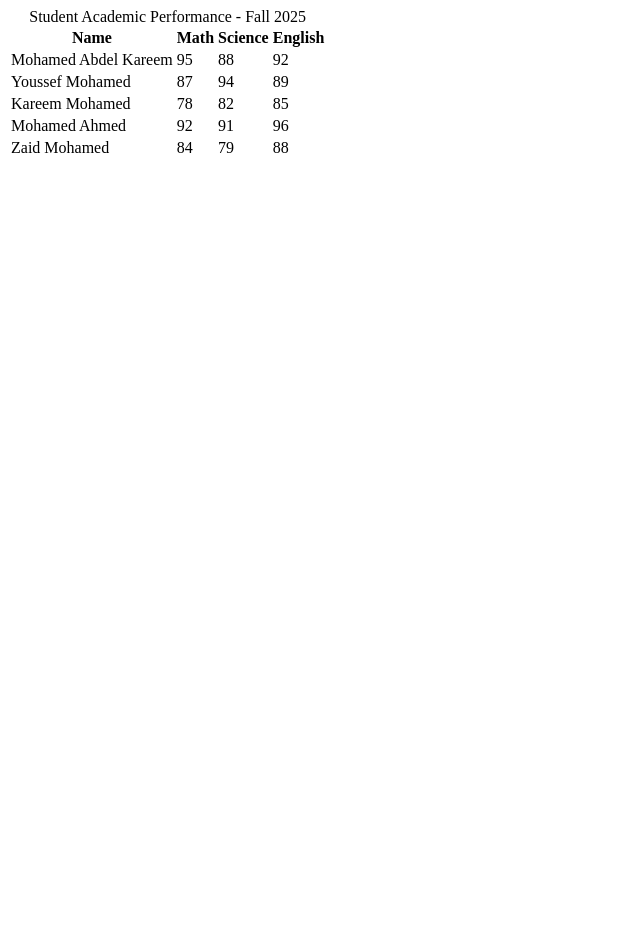
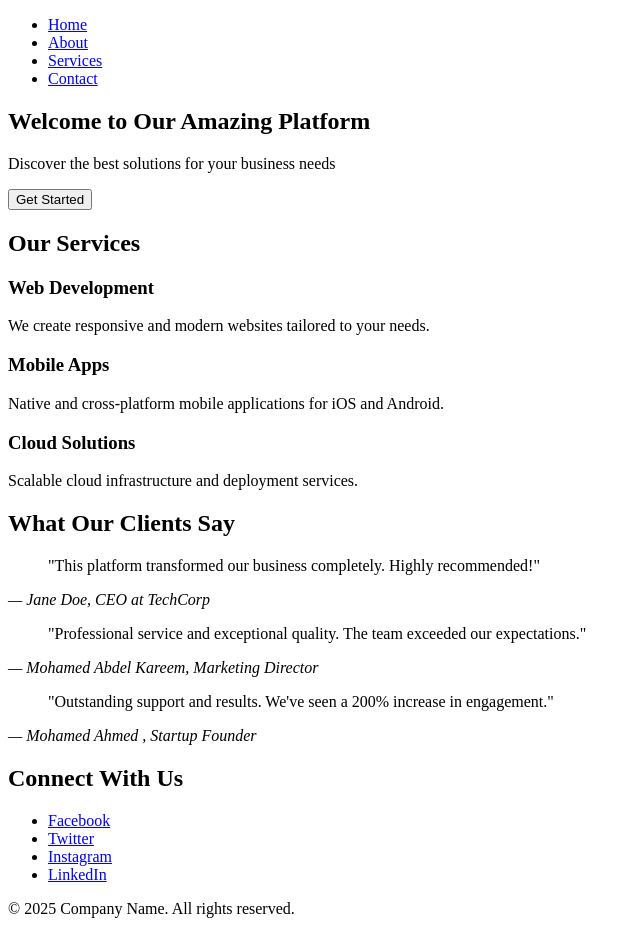
Before and after one commit to Mohamd-Abdelkreem/DEPI, a plain HTML site: page Assignment 1/index.html in a window 1280 px wide. Shown: the whole page, without its empty margins (0-641 px from the left). Before the commit the page ends 800 px from the top, so only its background shows below. Drawn offline with Linux system fonts and the light colour scheme.

Commit message:
Task 3: Add initial landing page HTML structure.

```diff
--- a/Assignment 1/index.html
+++ b/Assignment 1/index.html
@@ -3,55 +3,109 @@
   <head>
     <meta charset="UTF-8" />
     <meta name="viewport" content="width=device-width, initial-scale=1.0" />
-    <title>Student Grades Table</title>
+    <title>Landing Page</title>
   </head>
   <body>
+    <!-- Navbar -->
+    <header>
+      <nav>
+        <ul>
+          <li><a href="#home">Home</a></li>
+          <li><a href="#about">About</a></li>
+          <li><a href="#services">Services</a></li>
+          <li><a href="#contact">Contact</a></li>
+        </ul>
+      </nav>
+    </header>
+
     <main>
-      <table>
-        <caption>
-          Student Academic Performance - Fall 2025
-        </caption>
-        <thead>
-          <tr>
-            <th scope="col">Name</th>
-            <th scope="col">Math</th>
-            <th scope="col">Science</th>
-            <th scope="col">English</th>
-          </tr>
-        </thead>
-        <tbody>
-          <tr>
-            <td>Mohamed Abdel Kareem</td>
-            <td>95</td>
-            <td>88</td>
-            <td>92</td>
-          </tr>
-          <tr>
-            <td>Youssef Mohamed</td>
-            <td>87</td>
-            <td>94</td>
-            <td>89</td>
-          </tr>
-          <tr>
-            <td>Kareem Mohamed</td>
-            <td>78</td>
-            <td>82</td>
-            <td>85</td>
-          </tr>
-          <tr>
-            <td>Mohamed Ahmed</td>
-            <td>92</td>
-            <td>91</td>
-            <td>96</td>
-          </tr>
-          <tr>
-            <td>Zaid Mohamed</td>
-            <td>84</td>
-            <td>79</td>
-            <td>88</td>
-          </tr>
-        </tbody>
-      </table>
+      <!-- Hero Section -->
+      <section id="hero">
+        <h1>Welcome to Our Amazing Platform</h1>
+        <p>Discover the best solutions for your business needs</p>
+        <button type="button">Get Started</button>
+      </section>
+
+      <!-- Services Section -->
+      <section id="services">
+        <h2>Our Services</h2>
+        <div>
+          <article>
+            <h3>Web Development</h3>
+            <p>
+              We create responsive and modern websites tailored to your needs.
+            </p>
+          </article>
+
+          <article>
+            <h3>Mobile Apps</h3>
+            <p>
+              Native and cross-platform mobile applications for iOS and Android.
+            </p>
+          </article>
+
+          <article>
+            <h3>Cloud Solutions</h3>
+            <p>Scalable cloud infrastructure and deployment services.</p>
+          </article>
+        </div>
+      </section>
+
+      <!-- Testimonials Section -->
+      <section id="testimonials">
+        <h2>What Our Clients Say</h2>
+        <article>
+          <blockquote>
+            <p>
+              "This platform transformed our business completely. Highly
+              recommended!"
+            </p>
+          </blockquote>
+          <cite>— Jane Doe, CEO at TechCorp</cite>
+        </article>
+
+        <article>
+          <blockquote>
+            <p>
+              "Professional service and exceptional quality. The team exceeded
+              our expectations."
+            </p>
+          </blockquote>
+          <cite>— Mohamed Abdel Kareem, Marketing Director</cite>
+        </article>
+
+        <article>
+          <blockquote>
+            <p>
+              "Outstanding support and results. We've seen a 200% increase in
+              engagement."
+            </p>
+          </blockquote>
+          <cite>— Mohamed Ahmed , Startup Founder</cite>
+        </article>
+      </section>
     </main>
+
+    <!-- Footer with Social Icons -->
+    <footer id="contact">
+      <h2>Connect With Us</h2>
+      <nav aria-label="Social Media Links">
+        <ul>
+          <li>
+            <a href="https://facebook.com" aria-label="Facebook">Facebook</a>
+          </li>
+          <li>
+            <a href="https://twitter.com" aria-label="Twitter">Twitter</a>
+          </li>
+          <li>
+            <a href="https://instagram.com" aria-label="Instagram">Instagram</a>
+          </li>
+          <li>
+            <a href="https://linkedin.com" aria-label="LinkedIn">LinkedIn</a>
+          </li>
+        </ul>
+      </nav>
+      <p>&copy; 2025 Company Name. All rights reserved.</p>
+    </footer>
   </body>
 </html>
```
